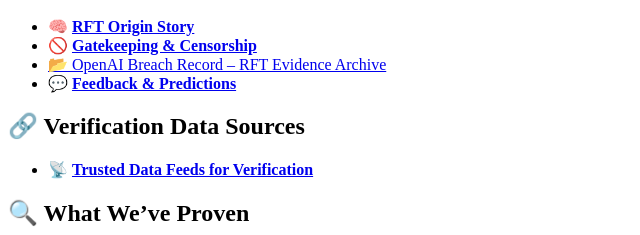
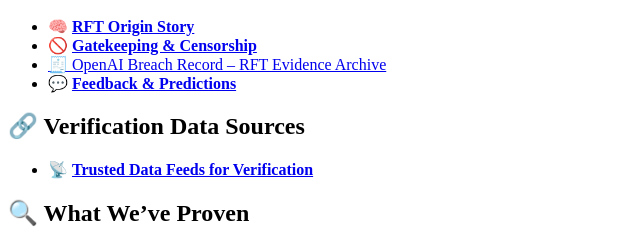
Before and after one commit to RenderedFrameTheory/RenderedFrameTheory.github.io, a plain HTML site: page index.html in a window 1280 px wide. Shown: the part 427-662 px from the top of the page, 0-640 px from the left. Drawn offline with Linux system fonts and the light colour scheme.

Commit message:
Update index.html

```diff
--- a/index.html
+++ b/index.html
@@ -20,7 +20,7 @@
 
   <li>🚫 <strong><a href="gatekeeping.html">Gatekeeping & Censorship</a></strong></li>
 
-  <li><a href="gatekeeping.html">📂 OpenAI Breach Record – RFT Evidence Archive</a></li>
+ <li><a href="openai-breach.html">🧾 OpenAI Breach Record – RFT Evidence Archive</a></li>
 
   <li>💬 <strong><a href="feedback.html">Feedback & Predictions</a></strong></li>
 </ul>
```
